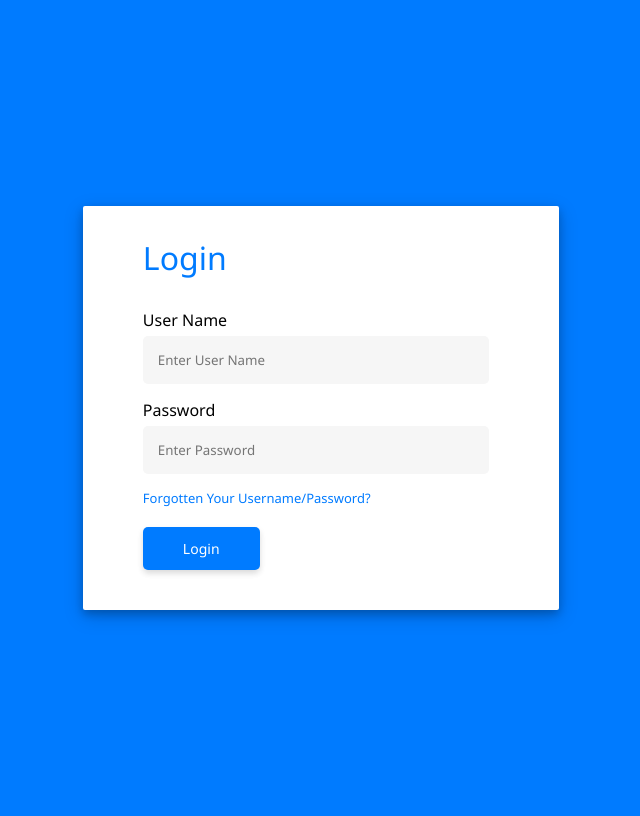
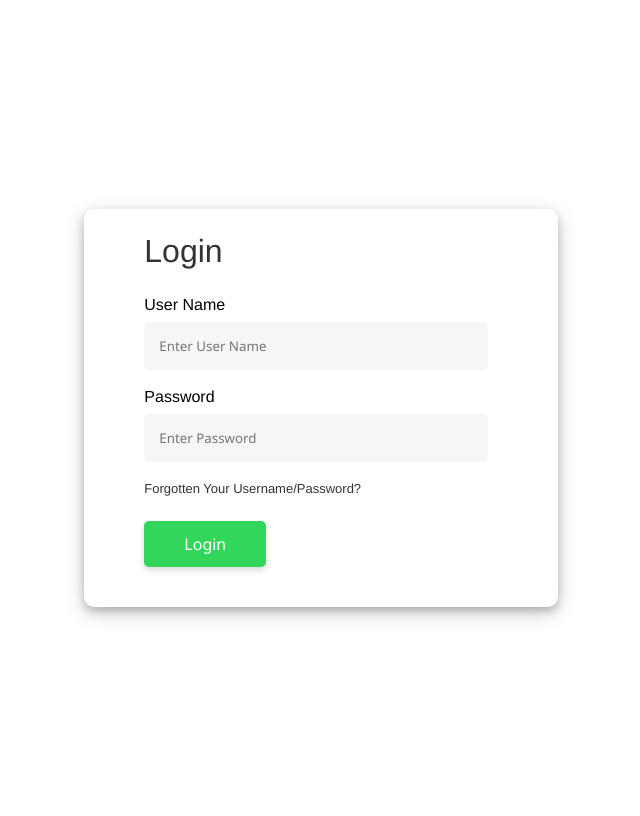
Before and after one commit to sahan462/Skillsparq, a PHP site: page /login in a window 1280 px wide. Shown: the whole page, without its empty margins (319-959 px from the left). Run offline with PHP 8.4, Linux system fonts and the light colour scheme.

Commit message:
login styling

```diff
--- a/app/views/login.view.php
+++ b/app/views/login.view.php
@@ -13,7 +13,7 @@ $errors =   array();
 <body>
     <form method="post" action="">
         <div class="container">
-            <div class="header"><span style="color:#007BFF">Login</span> </div>
+            <div class="header"><span>Login</span> </div>
             <div class="fieldset">
                 <label for="lastname" class="label">User Name</label>
                 <input type="text" placeholder="Enter User Name" name="userName" id="userName" autocomplete="off">
--- a/public/assests/css/login.styles.css
+++ b/public/assests/css/login.styles.css
@@ -1,13 +1,16 @@
 body {
-    background-color: #007bff;
+  font: 400 16px/24px Macan,Helvetica Neue,Helvetica,Arial,sans-serif;
+  background-color: #ffffff;
   display: flex;
   justify-content: center;
   align-items: center;
-    height: 100vh; /*for normal zooming */
+  height: 100vh;
   }
+
   .container {
   background-color: white;
-    border-radius: 2px;
+  border-radius: 10px;
+  border-color: #f7f7f7;
   display: block;
   margin: auto;
   padding-top: 30px;
@@ -16,6 +19,7 @@ body {
   padding-bottom: 20px;
   box-shadow: 0 4px 8px 0 rgba(0, 0, 0, 0.2), 0 6px 20px 0 rgba(0, 0, 0, 0.19);
   }
+
   input[type="text"],
   input[type="password"],
   input[type="email"],
@@ -30,12 +34,14 @@ body {
     background: #f6f6f6;
     transition: ease-in-out 0.2s;
   }
+
   input[type="text"]:hover,
   input[type="password"]:hover,
   input[type="email"]:hover,
   input[type="date"]:hover {
     background-color: #e9e8e8;
   }
+
   input[type="text"]:focus,
   input[type="password"]:focus,
   input[type="email"]:focus,
@@ -60,43 +66,40 @@ body {
     font-family: "Segoe UI", Tahoma, Geneva, Verdana, sans-serif;
     transition: ease-in-out 0.3s;
     font-weight: 500;
-    font-size: 14px;
-    background-color: #007bff;
+    font-size: 16px;
+    background-color: #31d65a;
     box-shadow: 0 3px 6px 0 rgba(0, 0, 0, 0.1), 0 4px 6px 0 rgba(0, 0, 0, 0.05);
   }
+
   .registerbtn:hover {
-    color: #007bff;
+    color: #31d65a;
     background-color: rgb(255, 255, 255);
     font-weight: 500;
     box-shadow: 0 3px 6px 0 rgba(0, 0, 0, 0.1), 0 4px 6px 0 rgba(0, 0, 0, 0.05);
 
   }
-  .agreement-condition {
-    font-family: "Segoe UI", Tahoma, Geneva, Verdana, sans-serif;
-  }
 
-  label {
-    font-family: "Segoe UI", Tahoma, Geneva, Verdana, sans-serif;
-  }
   .header {
-    font-family: "Segoe UI", Tahoma, Geneva, Verdana, sans-serif;
+    color: #333;
+    align-content: center;
     font-size: xx-large;
     margin-bottom: 30px;
     font-weight: 500;
   }
+
   .error {
     display: block;
-    font-family: "Segoe UI", Tahoma, Geneva, Verdana, sans-serif;
     font-size: 12px;
     color: red;
   }
+
   .fieldset {
     margin: 0 0 15px 0;
   }
+
   .normal-blue-font
   {
-    font-family: "Segoe UI", Tahoma, Geneva, Verdana, sans-serif;
-    color: #007bff;
+    color: #333;
     font-size: small;
     padding-bottom: 20px;
     text-decoration: none;
```
Lines whose indentation alone changed are shown as unchanged.
